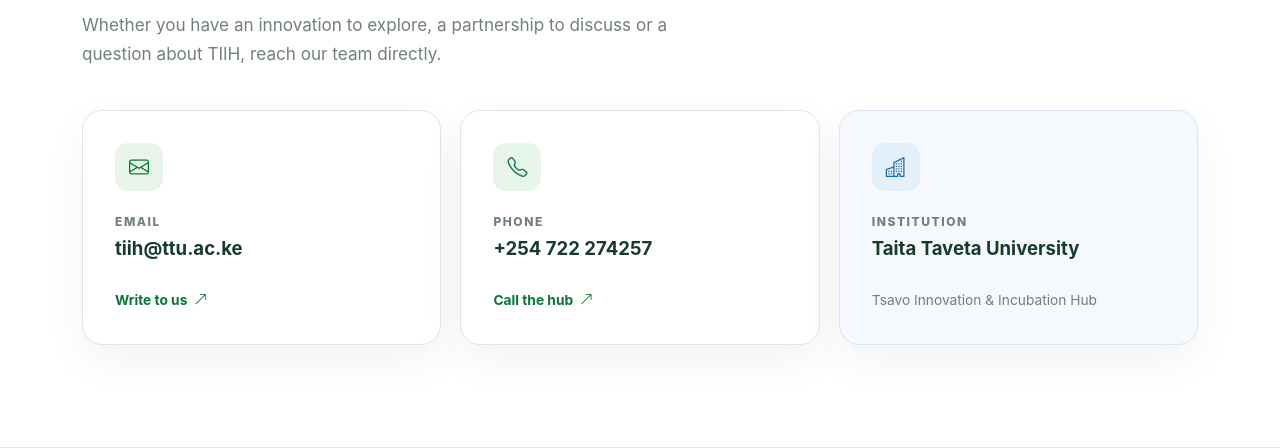
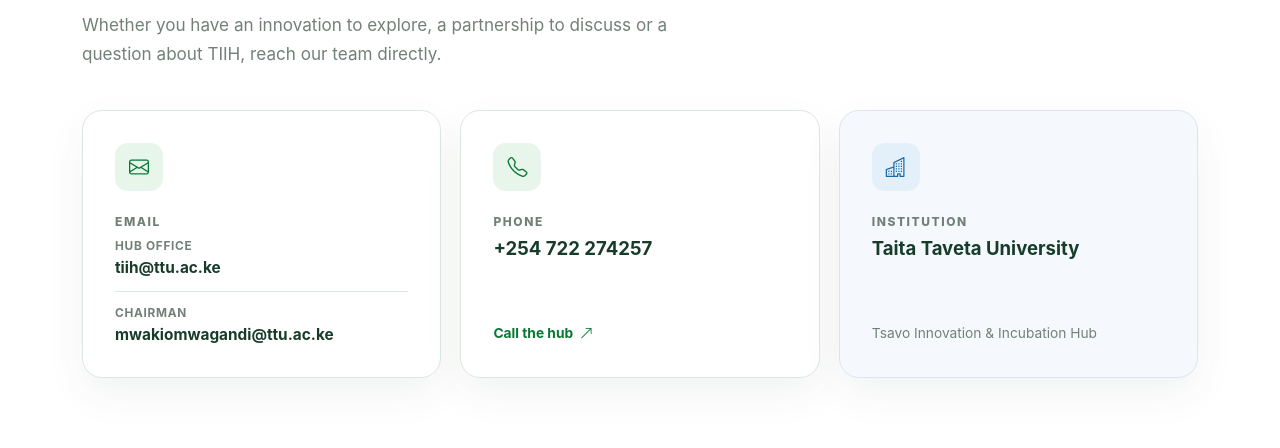
Before and after one commit to JAPHES/tsavo_innovation-incubation_hub_website, a Django app: page /contact/ in a window 1280 px wide. Shown: the part 710-1158 px from the top of the page. Run offline with Django 5.2, Linux system fonts and the light colour scheme; data that the repository does not hold is empty.

Commit message:
Add Chairman email to contact page

```diff
--- a/static/css/main.css
+++ b/static/css/main.css
@@ -248,6 +248,12 @@ a.contact-method:hover { color: var(--color-heading); border-color: #a8cfb3; box
 .contact-method-icon { width: 48px; height: 48px; margin-bottom: 1.3rem; font-size: 1.25rem; }
 .contact-method-label { margin-bottom: .25rem; color: var(--color-muted); font-size: .75rem; font-weight: 760; letter-spacing: .13em; text-transform: uppercase; }
 .contact-method strong { color: var(--color-heading); font-size: clamp(1rem, 1.45vw, 1.25rem); line-height: 1.35; overflow-wrap: anywhere; }
+.contact-email-list { display: grid; width: 100%; gap: .75rem; }
+.contact-email-list > div { display: grid; gap: .1rem; }
+.contact-email-list > div + div { padding-top: .7rem; border-top: 1px solid var(--color-line); }
+.contact-email-role { color: var(--color-muted); font-size: .74rem; font-weight: 720; text-transform: uppercase; letter-spacing: .06em; }
+.contact-email-list a { color: var(--color-heading); font-size: clamp(.94rem, 1.2vw, 1.1rem); font-weight: 730; line-height: 1.35; overflow-wrap: anywhere; }
+.contact-email-list a:hover { color: var(--color-primary-dark); text-decoration: underline; }
 .contact-method-action, .contact-method-detail { margin-top: auto; padding-top: 1rem; font-size: .86rem; }
 .contact-method-action { color: var(--color-primary-dark); font-weight: 730; }
 .contact-method-action i { margin-left: .2rem; }
--- a/templates/base.html
+++ b/templates/base.html
@@ -15,7 +15,7 @@
   <link rel="preconnect" href="https://cdn.jsdelivr.net" crossorigin>
   <link href="https://cdn.jsdelivr.net/npm/bootstrap@5.3.3/dist/css/bootstrap.min.css" rel="stylesheet" integrity="sha384-QWTKZyjpPEjISv5WaRU9OFeRpok6YctnYmDr5pNlyT2bRjXh0JMhjY6hW+ALEwIH" crossorigin="anonymous">
   <link href="https://cdn.jsdelivr.net/npm/bootstrap-icons@1.11.3/font/bootstrap-icons.min.css" rel="stylesheet" integrity="sha384-XGjxtQfXaH2tnPFa9x+ruJTuLE3Aa6LhHSWRr1XeTyhezb4abCG4ccI5AkVDxqC+" crossorigin="anonymous">
-  <link rel="stylesheet" href="{% static 'css/main.css' %}?v=20261121-2">
+  <link rel="stylesheet" href="{% static 'css/main.css' %}?v=20261122-1">
   <link rel="stylesheet" href="{% static 'css/components.css' %}?v=20261121-3">
   <link rel="stylesheet" href="{% static 'css/responsive.css' %}?v=20261121-3">
   {% block extra_head %}{% endblock %}
--- a/templates/contact/contact.html
+++ b/templates/contact/contact.html
@@ -12,12 +12,14 @@
       <p>Whether you have an innovation to explore, a partnership to discuss or a question about TIIH, reach our team directly.</p>
     </div>
     <div class="contact-methods">
-      <a class="contact-method" href="mailto:{{ site_settings.contact_email|default:'tiih@ttu.ac.ke' }}">
+      <div class="contact-method contact-method-email">
         <span class="contact-method-icon"><i class="bi bi-envelope" aria-hidden="true"></i></span>
         <span class="contact-method-label">Email</span>
-        <strong>{{ site_settings.contact_email|default:"tiih@ttu.ac.ke" }}</strong>
-        <span class="contact-method-action">Write to us <i class="bi bi-arrow-up-right" aria-hidden="true"></i></span>
-      </a>
+        <div class="contact-email-list">
+          <div><span class="contact-email-role">Hub office</span><a href="mailto:{{ site_settings.contact_email|default:'tiih@ttu.ac.ke' }}">{{ site_settings.contact_email|default:"tiih@ttu.ac.ke" }}</a></div>
+          <div><span class="contact-email-role">Chairman</span><a href="mailto:mwakiomwagandi@ttu.ac.ke">mwakiomwagandi@ttu.ac.ke</a></div>
+        </div>
+      </div>
       <a class="contact-method" href="tel:{{ site_settings.contact_phone|default:'+254 722 274257'|cut:' ' }}">
         <span class="contact-method-icon"><i class="bi bi-telephone" aria-hidden="true"></i></span>
         <span class="contact-method-label">Phone</span>
```
